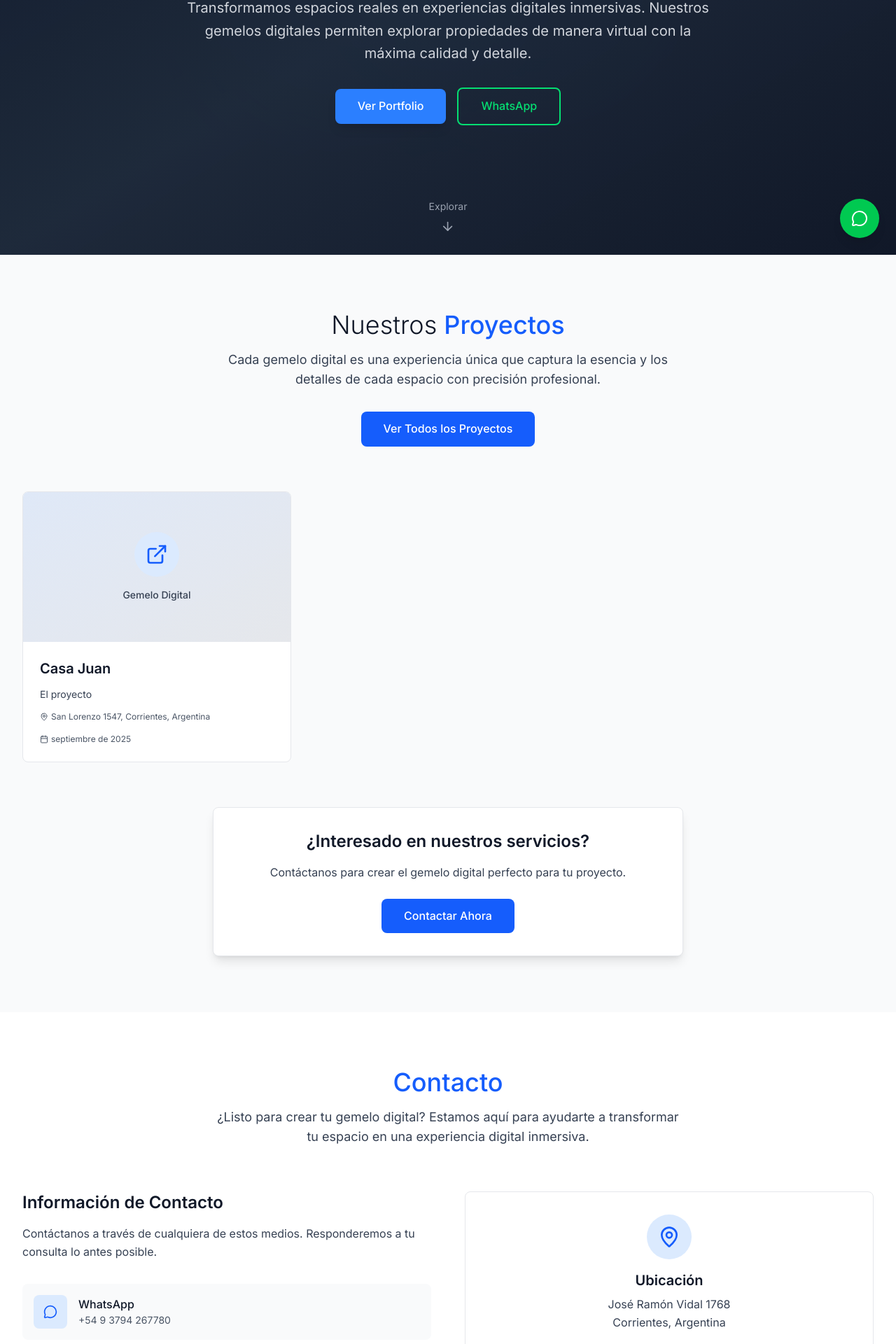
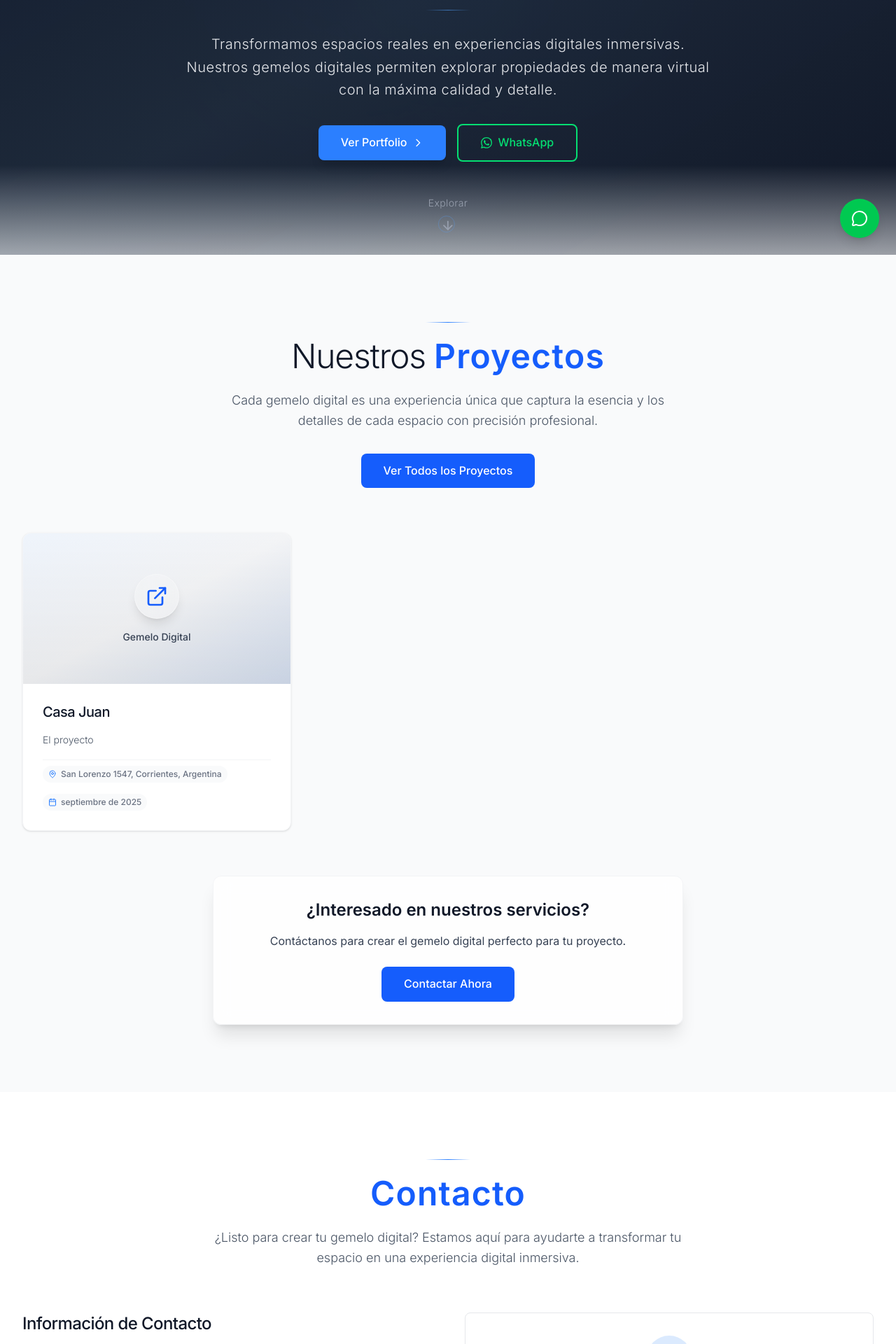
Before and after one commit to JuanIEsquercia/tresde-digital, a Next.js app: page / in a window 1280 px wide. Shown: the part 436-2356 px from the top of the page at 70% size. Built offline with nearby package versions, Linux system fonts and the light colour scheme.

Commit message:
feat: Mejoras visuales premium y limpieza integral - Líneas decorativas, micro-interacciones, tipografía refinada y optimización de código

```diff
--- a/src/app/globals.css
+++ b/src/app/globals.css
@@ -15,8 +15,6 @@ body {
 }
 
 body {
-  background: #fafafa;
-  color: #171717;
   font-family: 'Inter', system-ui, sans-serif;
   line-height: 1.6;
   -webkit-font-smoothing: antialiased;
--- a/src/components/Contacto.tsx
+++ b/src/components/Contacto.tsx
@@ -33,7 +33,7 @@ export default function Contacto() {
   ];
 
   return (
-    <section id="contacto" className="py-20 bg-white">
+    <section id="contacto" className="py-24 bg-white">
       <div className="max-w-7xl mx-auto px-4 sm:px-6 lg:px-8">
         <motion.div
           initial={{ opacity: 0, y: 30 }}
@@ -42,10 +42,13 @@ export default function Contacto() {
           viewport={{ once: true }}
           className="text-center mb-16"
         >
-          <h2 className="text-3xl sm:text-4xl font-light text-gray-900 mb-4">
-            <span className="font-medium text-blue-600">Contacto</span>
+          {/* Línea decorativa */}
+          <div className="w-16 h-px bg-gradient-to-r from-transparent via-blue-500 to-transparent mb-6 mx-auto"></div>
+
+          <h2 className="text-3xl sm:text-4xl lg:text-5xl font-light text-gray-900 mb-6 tracking-tight">
+            <span className="font-semibold text-blue-600 tracking-wide">Contacto</span>
           </h2>
-          <p className="text-lg text-gray-700 max-w-2xl mx-auto">
+          <p className="text-lg text-gray-600 max-w-2xl mx-auto leading-relaxed font-light">
             ¿Listo para crear tu gemelo digital? Estamos aquí para ayudarte
             a transformar tu espacio en una experiencia digital inmersiva.
           </p>
@@ -61,7 +64,7 @@ export default function Contacto() {
             className="space-y-8"
           >
             <div>
-              <h3 className="text-2xl font-semibold text-gray-900 mb-4">
+              <h3 className="text-2xl font-medium text-gray-900 mb-4 tracking-tight">
                 Información de Contacto
               </h3>
               <p className="text-gray-700">
@@ -81,10 +84,10 @@ export default function Contacto() {
                   href={item.href}
                   target={item.href.startsWith('http') ? '_blank' : undefined}
                   rel={item.href.startsWith('http') ? 'noopener noreferrer' : undefined}
-                  className="flex items-center p-4 bg-gray-50 rounded-lg hover:bg-gray-100 transition-colors duration-200 group"
+                  className="flex items-center p-4 bg-gray-50 rounded-xl hover:bg-white hover:shadow-md transition-all duration-300 group border border-transparent hover:border-blue-100"
                 >
-                  <div className="flex-shrink-0 w-12 h-12 bg-blue-100 rounded-lg flex items-center justify-center mr-4 group-hover:bg-blue-200 transition-colors duration-200">
-                    <item.icon className="w-5 h-5 text-blue-600" />
+                  <div className="flex-shrink-0 w-12 h-12 bg-blue-100 rounded-xl flex items-center justify-center mr-4 group-hover:bg-blue-500 group-hover:scale-110 transition-all duration-300 shadow-sm">
+                    <item.icon className="w-5 h-5 text-blue-600 group-hover:text-white transition-colors duration-300" />
                   </div>
                   <div>
                     <p className="font-medium text-gray-900">{item.label}</p>
@@ -104,10 +107,10 @@ export default function Contacto() {
             className="bg-white border border-gray-200 rounded-lg p-8"
           >
             <div className="text-center mb-6">
-              <div className="w-16 h-16 bg-blue-100 rounded-full flex items-center justify-center mx-auto mb-4">
-                <MapPin className="w-8 h-8 text-blue-600" />
+              <div className="w-16 h-16 bg-blue-100 rounded-full flex items-center justify-center mx-auto mb-4 hover:bg-blue-500 hover:scale-110 transition-all duration-300 shadow-lg group cursor-pointer">
+                <MapPin className="w-8 h-8 text-blue-600 group-hover:text-white transition-colors duration-300" />
               </div>
-              <h3 className="text-xl font-semibold text-gray-900 mb-2">
+              <h3 className="text-xl font-medium text-gray-900 mb-2 tracking-tight">
                 Ubicación
               </h3>
               <p className="text-gray-700">
--- a/src/components/Footer.tsx
+++ b/src/components/Footer.tsx
@@ -6,8 +6,10 @@ import { datosContacto } from '@/data/gemelos';
 
 export default function Footer() {
   return (
-    <footer className="bg-gray-900 text-white">
-      <div className="max-w-7xl mx-auto px-4 sm:px-6 lg:px-8 py-12">
+    <footer className="bg-gradient-to-br from-gray-900 via-gray-800 to-gray-900 text-white relative">
+      {/* Línea decorativa sutil */}
+      <div className="absolute top-0 left-0 right-0 h-px bg-gradient-to-r from-transparent via-blue-500/30 to-transparent"></div>
+      <div className="max-w-7xl mx-auto px-4 sm:px-6 lg:px-8 py-16">
         <div className="grid grid-cols-1 md:grid-cols-3 gap-8 w-full">
           {/* Brand */}
           <motion.div
--- a/src/components/GemeloCard.tsx
+++ b/src/components/GemeloCard.tsx
@@ -15,25 +15,26 @@ export default function GemeloCard({ gemelo, index }: GemeloCardProps) {
       initial={{ opacity: 0, y: 30 }}
       animate={{ opacity: 1, y: 0 }}
       transition={{ duration: 0.5, delay: index * 0.1 }}
-      className="group bg-white border border-gray-200 rounded-lg overflow-hidden hover:shadow-lg transition-all duration-300 hover:border-blue-300 w-full"
+      className="group bg-white border border-gray-100 rounded-xl overflow-hidden shadow-sm hover:shadow-2xl transition-all duration-500 hover:border-blue-200 hover:-translate-y-2 w-full backdrop-blur-sm"
     >
       {/* Image Preview */}
-      <div className="relative aspect-video bg-gradient-to-br from-gray-100 to-gray-200 overflow-hidden">
-        <div className="absolute inset-0 bg-gradient-to-br from-blue-500/10 to-transparent"></div>
+      <div className="relative aspect-video bg-gradient-to-br from-gray-50 via-gray-100 to-gray-200 overflow-hidden">
+        <div className="absolute inset-0 bg-gradient-to-br from-blue-500/5 via-transparent to-blue-500/10"></div>
+        <div className="absolute inset-0 bg-gradient-to-t from-black/5 to-transparent"></div>
         <div className="absolute inset-0 flex items-center justify-center">
           <div className="text-center">
-            <div className="w-16 h-16 bg-blue-100 rounded-full flex items-center justify-center mb-4 mx-auto">
-              <ExternalLink className="w-8 h-8 text-blue-600" />
+            <div className="w-16 h-16 bg-white/20 backdrop-blur-md border border-white/30 rounded-full flex items-center justify-center mb-4 mx-auto shadow-lg group-hover:scale-110 transition-transform duration-300">
+              <ExternalLink className="w-8 h-8 text-blue-600 group-hover:text-blue-700" />
             </div>
             <p className="text-sm text-gray-700 font-medium">Gemelo Digital</p>
           </div>
         </div>
 
         {/* Hover Overlay */}
-        <div className="absolute inset-0 bg-blue-600/80 opacity-0 group-hover:opacity-100 transition-opacity duration-300 flex items-center justify-center">
+        <div className="absolute inset-0 bg-gradient-to-br from-blue-600/90 via-blue-700/85 to-blue-800/90 opacity-0 group-hover:opacity-100 transition-all duration-500 flex items-center justify-center backdrop-blur-sm">
           <a
             href={`/gemelo/${gemelo.id}`}
-            className="inline-flex items-center px-6 py-3 bg-white text-blue-600 rounded-lg font-medium hover:bg-blue-50 transition-colors duration-200"
+            className="inline-flex items-center px-6 py-3 bg-white/95 backdrop-blur-md text-blue-600 rounded-xl font-medium hover:bg-white hover:shadow-lg transition-all duration-300 border border-white/20"
           >
             <ExternalLink className="w-4 h-4 mr-2" />
             Explorar
@@ -42,30 +43,32 @@ export default function GemeloCard({ gemelo, index }: GemeloCardProps) {
       </div>
 
       {/* Content */}
-      <div className="p-6">
-        <div className="space-y-3">
-          <h3 className="text-xl font-semibold text-gray-900 group-hover:text-blue-600 transition-colors duration-200">
+      <div className="p-7">
+        <div className="space-y-4">
+          <h3 className="text-xl font-medium text-gray-900 group-hover:text-blue-600 transition-colors duration-200 tracking-tight leading-tight">
             {gemelo.titulo}
           </h3>
 
-          <p className="text-gray-700 text-sm leading-relaxed line-clamp-3">
+          <p className="text-gray-600 text-sm leading-relaxed line-clamp-3 font-light">
             {gemelo.descripcion}
           </p>
 
           {/* Meta Information */}
-          <div className="flex flex-wrap gap-4 text-xs text-gray-600">
+          <div className="flex flex-wrap gap-4 text-xs text-gray-500 pt-2 border-t border-gray-100">
             {gemelo.ubicacion && (
-              <div className="flex items-center">
-                <MapPin className="w-3 h-3 mr-1" />
-                {gemelo.ubicacion}
+              <div className="flex items-center bg-gray-50 px-2 py-1 rounded-full">
+                <MapPin className="w-3 h-3 mr-1.5 text-blue-500" />
+                <span className="font-medium">{gemelo.ubicacion}</span>
               </div>
             )}
-            <div className="flex items-center">
-              <Calendar className="w-3 h-3 mr-1" />
-              {new Date(gemelo.fecha).toLocaleDateString('es-ES', {
-                year: 'numeric',
-                month: 'long'
-              })}
+            <div className="flex items-center bg-gray-50 px-2 py-1 rounded-full">
+              <Calendar className="w-3 h-3 mr-1.5 text-blue-500" />
+              <span className="font-medium">
+                {new Date(gemelo.fecha).toLocaleDateString('es-ES', {
+                  year: 'numeric',
+                  month: 'long'
+                })}
+              </span>
             </div>
           </div>
 
--- a/src/components/Hero.tsx
+++ b/src/components/Hero.tsx
@@ -6,6 +6,8 @@ import { ArrowDown } from 'lucide-react';
 export default function Hero() {
   return (
     <section id="inicio" className="min-h-screen flex items-center justify-center relative overflow-hidden pt-16 bg-gradient-to-br from-gray-900 via-gray-800 to-gray-900">
+      {/* Gradiente de transición suave al final */}
+      <div className="absolute bottom-0 left-0 right-0 h-32 bg-gradient-to-b from-transparent to-gray-50 opacity-60"></div>
       {/* Background Pattern */}
       <div className="absolute inset-0 opacity-10">
         <div className="absolute inset-0 bg-gradient-to-br from-blue-500/20 to-transparent"></div>
@@ -21,17 +23,22 @@ export default function Hero() {
           transition={{ duration: 0.8 }}
           className="space-y-8"
         >
-          <h1 className="text-4xl sm:text-5xl lg:text-6xl font-light text-white leading-tight">
-            Gemelos Digitales
-            <br />
-            <span className="text-blue-400 font-medium">de Alta Calidad</span>
+          {/* Línea decorativa superior */}
+          <div className="w-24 h-px bg-gradient-to-r from-transparent via-blue-400 to-transparent mb-8 mx-auto"></div>
+
+          <h1 className="text-4xl sm:text-5xl lg:text-7xl font-light text-white leading-tight tracking-tight">
+            <span className="block font-extralight">Gemelos Digitales</span>
+            <span className="block text-blue-400 font-semibold tracking-wide mt-2">de Alta Calidad</span>
           </h1>
+
+          {/* Línea decorativa inferior */}
+          <div className="w-16 h-px bg-gradient-to-r from-transparent via-blue-400/60 to-transparent mt-8 mx-auto"></div>
 
           <motion.p
             initial={{ opacity: 0, y: 20 }}
             animate={{ opacity: 1, y: 0 }}
             transition={{ duration: 0.8, delay: 0.2 }}
-            className="text-lg sm:text-xl text-gray-300 max-w-3xl mx-auto leading-relaxed"
+            className="text-lg sm:text-xl text-gray-200 max-w-3xl mx-auto leading-relaxed font-light tracking-wide"
           >
             Transformamos espacios reales en experiencias digitales inmersivas.
             Nuestros gemelos digitales permiten explorar propiedades de manera virtual
@@ -46,17 +53,23 @@ export default function Hero() {
           >
             <a
               href="/portfolio"
-              className="inline-flex items-center px-8 py-3 bg-blue-500 text-white rounded-lg hover:bg-blue-400 hover:text-gray-900 transition-colors duration-200 font-medium shadow-lg hover:shadow-xl"
+              className="group inline-flex items-center px-8 py-3 bg-blue-500 text-white rounded-lg hover:bg-blue-400 hover:text-gray-900 transition-all duration-300 font-medium shadow-lg hover:shadow-2xl hover:-translate-y-0.5"
             >
-              Ver Portfolio
+              <span className="mr-2">Ver Portfolio</span>
+              <svg className="w-4 h-4 group-hover:translate-x-1 transition-transform duration-200" fill="none" stroke="currentColor" viewBox="0 0 24 24">
+                <path strokeLinecap="round" strokeLinejoin="round" strokeWidth={2} d="M9 5l7 7-7 7" />
+              </svg>
             </a>
             <a
               href="https://wa.me/543794267780"
               target="_blank"
               rel="noopener noreferrer"
-              className="inline-flex items-center px-8 py-3 border-2 border-green-400 text-green-400 rounded-lg hover:bg-green-400 hover:text-white transition-colors duration-200 font-medium"
+              className="group inline-flex items-center px-8 py-3 border-2 border-green-400 text-green-400 rounded-lg hover:bg-green-400 hover:text-white transition-all duration-300 font-medium hover:-translate-y-0.5"
             >
-              WhatsApp
+              <svg className="w-4 h-4 mr-2 group-hover:scale-110 transition-transform duration-200" fill="currentColor" viewBox="0 0 24 24">
+                <path d="M17.472 14.382c-.297-.149-1.758-.867-2.03-.967-.273-.099-.471-.148-.67.15-.197.297-.767.966-.94 1.164-.173.199-.347.223-.644.075-.297-.15-1.255-.463-2.39-1.475-.883-.788-1.48-1.761-1.653-2.059-.173-.297-.018-.458.13-.606.134-.133.298-.347.446-.52.149-.174.198-.298.298-.497.099-.198.05-.371-.025-.52-.075-.149-.669-1.612-.916-2.207-.242-.579-.487-.5-.669-.51-.173-.008-.371-.01-.57-.01-.198 0-.52.074-.792.372-.272.297-1.04 1.016-1.04 2.479 0 1.462 1.065 2.875 1.213 3.074.149.198 2.096 3.2 5.077 4.487.709.306 1.262.489 1.694.625.712.227 1.36.195 1.871.118.571-.085 1.758-.719 2.006-1.413.248-.694.248-1.289.173-1.413-.074-.124-.272-.198-.57-.347m-5.421 7.403h-.004a9.87 9.87 0 01-5.031-1.378l-.361-.214-3.741.982.998-3.648-.235-.374a9.86 9.86 0 01-1.51-5.26c.001-5.45 4.436-9.884 9.888-9.884 2.64 0 5.122 1.03 6.988 2.898a9.825 9.825 0 012.893 6.994c-.003 5.45-4.437 9.884-9.885 9.884m8.413-18.297A11.815 11.815 0 0012.05 0C5.495 0 .16 5.335.157 11.892c0 2.096.547 4.142 1.588 5.945L.057 24l6.305-1.654a11.882 11.882 0 005.683 1.448h.005c6.554 0 11.89-5.335 11.893-11.893A11.821 11.821 0 0020.885 3.097"/>
+              </svg>
+              <span>WhatsApp</span>
             </a>
           </motion.div>
         </motion.div>
@@ -71,11 +84,15 @@ export default function Hero() {
       >
         <motion.div
           animate={{ y: [0, 10, 0] }}
-          transition={{ duration: 2, repeat: Infinity }}
-          className="flex flex-col items-center text-gray-400"
+          transition={{ duration: 2, repeat: Infinity, ease: "easeInOut" }}
+          className="flex flex-col items-center text-gray-400 hover:text-blue-400 transition-colors duration-300 cursor-pointer group"
+          onClick={() => document.getElementById('portfolio')?.scrollIntoView({ behavior: 'smooth' })}
         >
-          <span className="text-sm mb-2">Explorar</span>
-          <ArrowDown size={20} />
+          <span className="text-sm mb-3 font-light tracking-wide">Explorar</span>
+          <div className="relative">
+            <ArrowDown size={20} className="group-hover:scale-110 transition-transform duration-200" />
+            <div className="absolute -top-1 -left-1 w-6 h-6 border border-blue-400/30 rounded-full group-hover:scale-125 transition-transform duration-300"></div>
+          </div>
         </motion.div>
       </motion.div>
     </section>
--- a/src/components/Portfolio.tsx
+++ b/src/components/Portfolio.tsx
@@ -7,7 +7,7 @@ import { useGemelos } from '@/hooks/useGemelos';
 export default function Portfolio() {
   const { gemelos, isLoading } = useGemelos();
   return (
-    <section id="portfolio" className="py-20 bg-gray-50">
+    <section id="portfolio" className="py-24 bg-gray-50">
       <div className="max-w-7xl mx-auto px-4 sm:px-6 lg:px-8">
         <motion.div
           initial={{ opacity: 0, y: 30 }}
@@ -16,10 +16,13 @@ export default function Portfolio() {
           viewport={{ once: true }}
           className="text-center mb-16"
         >
-          <h2 className="text-3xl sm:text-4xl font-light text-gray-900 mb-4">
-            Nuestros <span className="font-medium text-blue-600">Proyectos</span>
+          {/* Línea decorativa */}
+          <div className="w-16 h-px bg-gradient-to-r from-transparent via-blue-500 to-transparent mb-6 mx-auto"></div>
+
+          <h2 className="text-3xl sm:text-4xl lg:text-5xl font-light text-gray-900 mb-6 tracking-tight">
+            <span className="font-extralight">Nuestros</span> <span className="font-semibold text-blue-600 tracking-wide">Proyectos</span>
           </h2>
-          <p className="text-lg text-gray-700 max-w-2xl mx-auto mb-8">
+          <p className="text-lg text-gray-600 max-w-2xl mx-auto mb-8 leading-relaxed font-light">
             Cada gemelo digital es una experiencia única que captura la esencia
             y los detalles de cada espacio con precisión profesional.
           </p>
@@ -51,7 +54,7 @@ export default function Portfolio() {
           viewport={{ once: true }}
           className="text-center mt-16"
         >
-          <div className="bg-white border border-gray-200 rounded-lg p-8 max-w-2xl mx-auto shadow-lg">
+          <div className="bg-white/80 backdrop-blur-md border border-gray-100 rounded-xl p-8 max-w-2xl mx-auto shadow-xl hover:shadow-2xl transition-all duration-300">
             <h3 className="text-2xl font-semibold text-gray-900 mb-4">
               ¿Interesado en nuestros servicios?
             </h3>
```
Also changed, not shown: tailwind.config.ts (+1 -71 lines).
